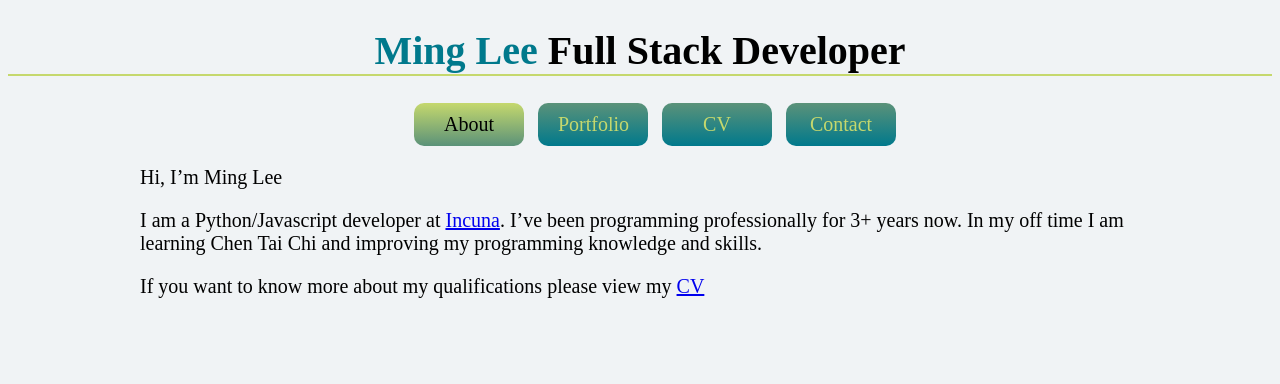
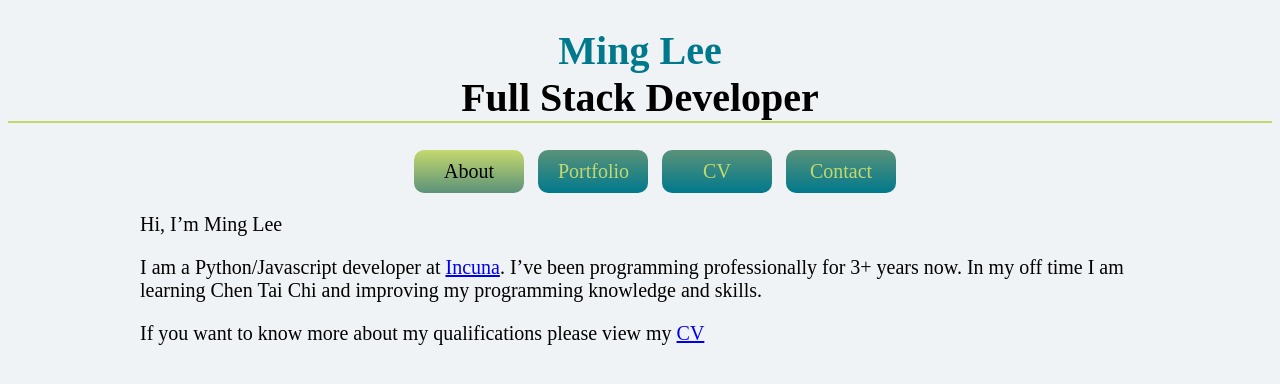
Before and after one commit to MingLee02/MingLee02.github.io, a Jekyll site: the page built from index.md, in a window 1280 px wide. Shown: the top 384 px of the page. Built offline with Jekyll 4.4.1, drawn with Linux system fonts in a browser that asks for light colours.

Commit message:
Fix Header

```diff
--- a/_sass/_header.sass
+++ b/_sass/_header.sass
@@ -5,3 +5,4 @@
 
 	.name
 		color: #00798c
+		display: block
```
